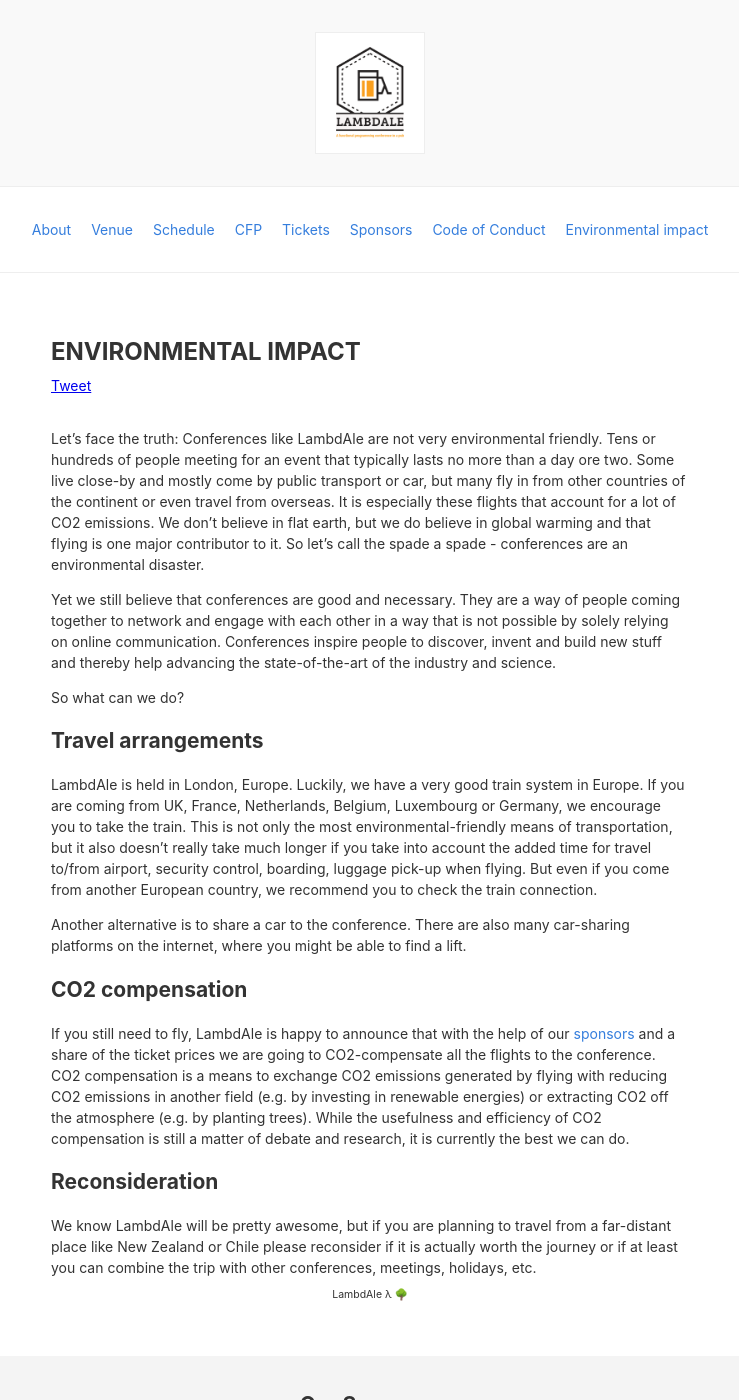
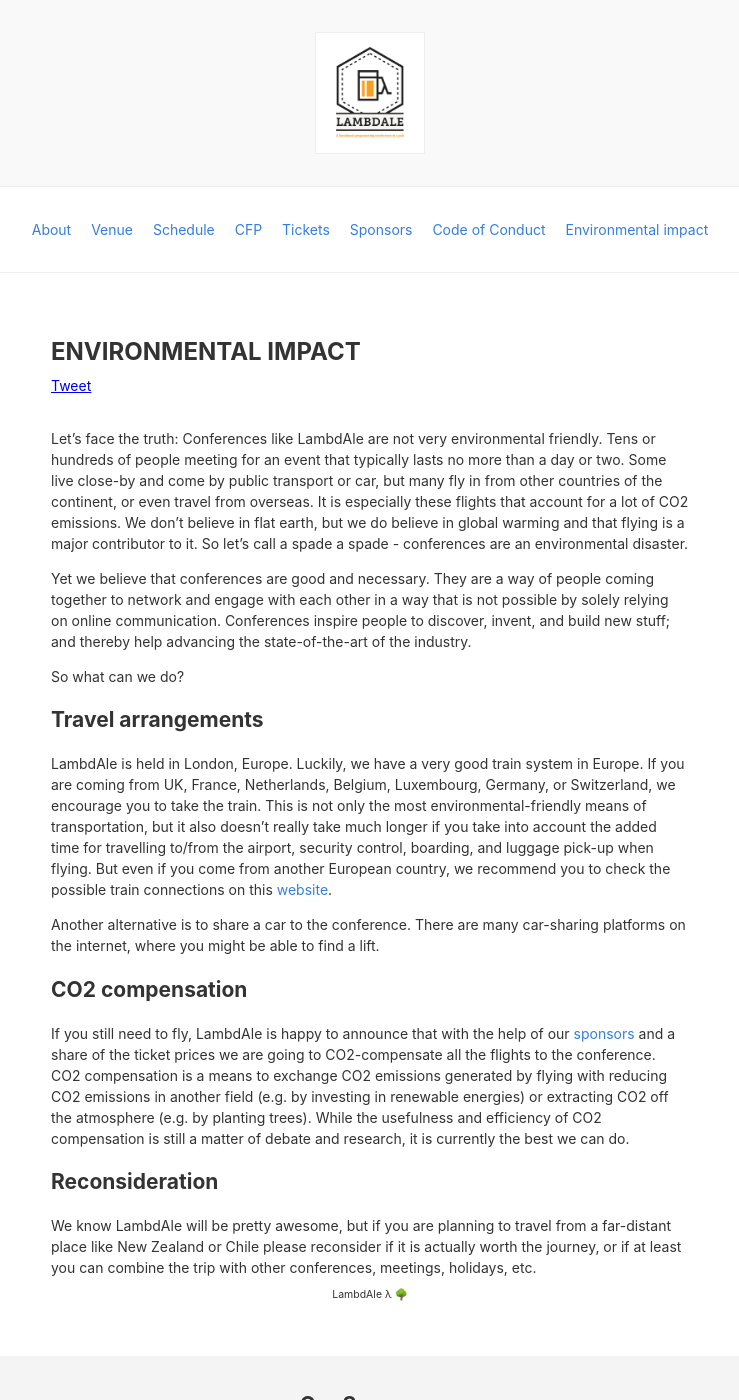
Before and after one commit to LambdAle/lambdale.github.io, a Jekyll site: the page built from environmental-impact.md, in a window 1280 px wide and 1400 px high. Shown: the whole window, without its empty margins (270-1009 px from the left). Built offline with Jekyll 4.4.1, drawn with Linux system fonts in a browser that asks for light colours; nearby versions of some CDN libraries; library files that are not in the unit come from our copies; comment, search, counter and statistics services are not loaded.

Commit message:
Update environmental-impact.md

```diff
--- a/environmental-impact.md
+++ b/environmental-impact.md
@@ -1,21 +1,24 @@
 ---
 title: Environmental impact
 ---
-Let's face the truth: Conferences like LambdAle are not very environmental friendly. Tens or hundreds of people meeting for an event that typically lasts no more than a day ore two. Some live close-by and mostly come by public transport or car, but many fly in from other countries of the continent or even travel from overseas. It is especially these flights that account for a lot of CO2 emissions. We don't believe in flat earth, but we do believe in global warming and that flying is one major contributor to it. So let's call the spade a spade - conferences are an environmental disaster.
+Let's face the truth: Conferences like LambdAle are not very environmental friendly. Tens or hundreds of people meeting for an event that typically lasts no more than a day or two. Some live close-by and come by public transport or car, but many fly in from other countries of the continent, or even travel from overseas. It is especially these flights that account for a lot of CO2 emissions. We don't believe in flat earth, but we do believe in global warming and that flying is a major contributor to it. So let's call a spade a spade - conferences are an environmental disaster.
 
-Yet we still believe that conferences are good and necessary. They are a way of people coming together to network and engage with each other in a way that is not possible by solely relying on online communication. Conferences inspire people to discover, invent and build new stuff and thereby help advancing the state-of-the-art of the industry and science.
+Yet we believe that conferences are good and necessary. They are a way of people coming together to network and engage with each other in a way that is not possible by solely relying on online communication. Conferences inspire people to discover, invent, and build new stuff; and thereby help advancing the state-of-the-art of the industry.
 
 So what can we do?
 
 ## Travel arrangements
-LambdAle is held in London, Europe. Luckily, we have a very good train system in Europe. If you are coming from UK, France, Netherlands, Belgium, Luxembourg or Germany, we encourage you to take the train. This is not only the most environmental-friendly means of transportation, but it also doesn't really take much longer if you take into account the added time for travel to/from airport, security control, boarding, luggage pick-up when flying. But even if you come from another European country, we recommend you to check the train connection.
 
-Another alternative is to share a car to the conference. There are also many car-sharing platforms on the internet, where you might be able to find a lift.
+LambdAle is held in London, Europe. Luckily, we have a very good train system in Europe. If you are coming from UK, France, Netherlands, Belgium, Luxembourg, Germany, or Switzerland, we encourage you to take the train. This is not only the most environmental-friendly means of transportation, but it also doesn't really take much longer if you take into account the added time for travelling to/from the airport, security control, boarding, and luggage pick-up when flying. But even if you come from another European country, we recommend you to check the possible train connections on this [website](https://www.seat61.com/index.html).
+
+Another alternative is to share a car to the conference. There are many car-sharing platforms on the internet, where you might be able to find a lift.
 
 ## CO2 compensation
+
 If you still need to fly, LambdAle is happy to announce that with the help of our [sponsors](/sponsors) and a share of the ticket prices we are going to CO2-compensate all the flights to the conference. CO2 compensation is a means to exchange CO2 emissions generated by flying with reducing CO2 emissions in another field (e.g. by investing in renewable energies) or extracting CO2 off the atmosphere (e.g. by planting trees). While the usefulness and efficiency of CO2 compensation is still a matter of debate and research, it is currently the best we can do.
 
 ## Reconsideration
-We know LambdAle will be pretty awesome, but if you are planning to travel from a far-distant place like New Zealand or Chile please reconsider if it is actually worth the journey or if at least you can combine the trip with other conferences, meetings, holidays, etc.
+
+We know LambdAle will be pretty awesome, but if you are planning to travel from a far-distant place like New Zealand or Chile please reconsider if it is actually worth the journey, or if at least you can combine the trip with other conferences, meetings, holidays, etc.
 
 <center><sub>LambdAle λ 🌳</sub></center>
```
